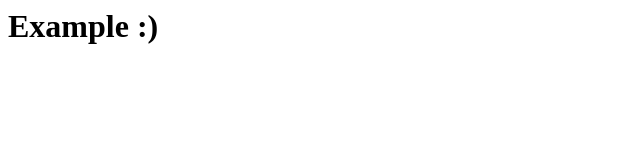
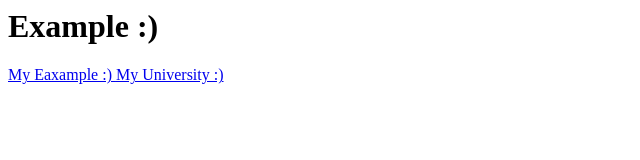
Before and after one commit to NamSuphaluck/NamSuphaluck.github.io, a plain HTML site: page Expample/index.html in a window 1280 px wide. Shown: the whole page, without its empty margins (0-640 px from the left). Drawn offline with Linux system fonts and the light colour scheme.

Commit message:
Update index.html

```diff
--- a/Expample/index.html
+++ b/Expample/index.html
@@ -1 +1,3 @@
 <h1>Example :)</h1>
+<a href='hyyps://namsuphaluck.github.io/Example'>My Eaxample :) </a>
+<a href='hyyps://spu.ac.th'>My University :) </a>
```
